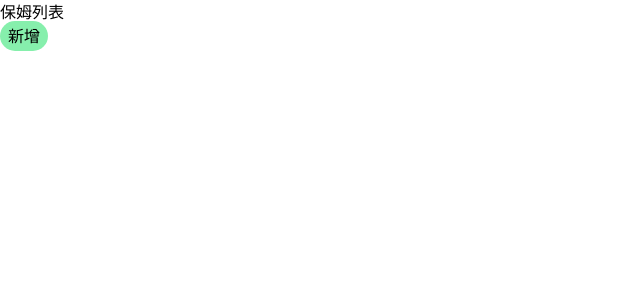
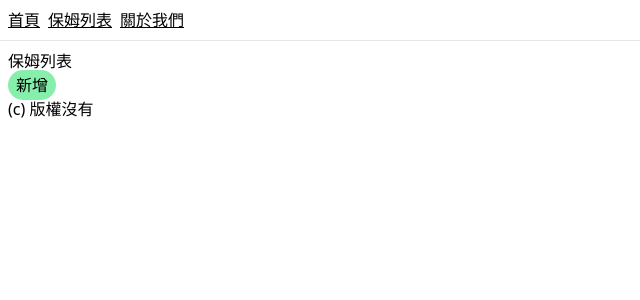
Before and after one commit to kaochenlong/penny, a Django app: page /nannies/ in a window 1280 px wide. Shown: the top 300 px of the page, without its empty margins (0-640 px from the left). Run offline with Django 5.2, Linux system fonts and the light colour scheme.

Commit message:
add navbar

```diff
--- a/static/styles/style.css
+++ b/static/styles/style.css
@@ -558,21 +558,48 @@ video {
   position: static;
 }
 
+.mt-2 {
+  margin-top: 0.5rem;
+}
+
 .block {
   display: block;
 }
 
-.rounded {
-  border-radius: 0.25rem;
+.flex {
+  display: flex;
+}
+
+.gap-2 {
+  gap: 0.5rem;
 }
 
 .rounded-full {
   border-radius: 9999px;
 }
 
+.border-b {
+  border-bottom-width: 1px;
+}
+
+.border-red-300 {
+  --tw-border-opacity: 1;
+  border-color: rgb(252 165 165 / var(--tw-border-opacity));
+}
+
 .bg-green-300 {
   --tw-bg-opacity: 1;
   background-color: rgb(134 239 172 / var(--tw-bg-opacity));
+}
+
+.bg-red-300 {
+  --tw-bg-opacity: 1;
+  background-color: rgb(252 165 165 / var(--tw-bg-opacity));
+}
+
+.bg-green-200 {
+  --tw-bg-opacity: 1;
+  background-color: rgb(187 247 208 / var(--tw-bg-opacity));
 }
 
 .px-2 {
@@ -585,19 +612,24 @@ video {
   padding-bottom: 0.25rem;
 }
 
-.text-lg {
-  font-size: 1.125rem;
-  line-height: 1.75rem;
+.px-8 {
+  padding-left: 2rem;
+  padding-right: 2rem;
 }
 
-.text-xl {
-  font-size: 1.25rem;
-  line-height: 1.75rem;
+.py-3 {
+  padding-top: 0.75rem;
+  padding-bottom: 0.75rem;
 }
 
-.text-6xl {
-  font-size: 3.75rem;
-  line-height: 1;
+.py-4 {
+  padding-top: 1rem;
+  padding-bottom: 1rem;
+}
+
+.py-2 {
+  padding-top: 0.5rem;
+  padding-bottom: 0.5rem;
 }
 
 .text-4xl {
@@ -605,11 +637,6 @@ video {
   line-height: 2.5rem;
 }
 
-.font-thin {
-  font-weight: 100;
+.underline {
+  text-decoration-line: underline;
 }
-
-.text-red-500 {
-  --tw-text-opacity: 1;
-  color: rgb(239 68 68 / var(--tw-text-opacity));
-}
--- a/templates/layouts/base.html
+++ b/templates/layouts/base.html
@@ -8,6 +8,11 @@
     <link rel="stylesheet" href="{% static 'styles/style.css' %}">
   </head>
   <body>
-      {% block content %}{% endblock %}
+      {% include "shared/navbar.html" %}
+
+      <main class="px-2 mt-2">
+        {% block content %}{% endblock %}
+        {% include "shared/footer.html" %}
+      </main>
   </body>
 </html>
--- /dev/null
+++ b/templates/shared/footer.html
@@ -0,0 +1,3 @@
+<footer>
+    (c) 版權沒有
+</footer>
--- /dev/null
+++ b/templates/shared/navbar.html
@@ -0,0 +1,7 @@
+<nav class="px-2 py-2 border-b">
+    <ul class="flex gap-2">
+        <li><a class="underline" href="{% url 'root' %}">首頁</a></li>
+        <li><a class="underline" href="{% url 'nannies:index' %}">保姆列表</a></li>
+        <li><a class="underline" href="{% url 'about' %}">關於我們</a></li>
+    </ul>
+</nav>
```
Also changed, not shown: 1 other file.
